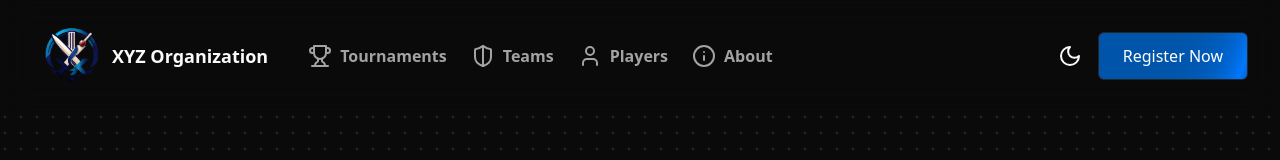
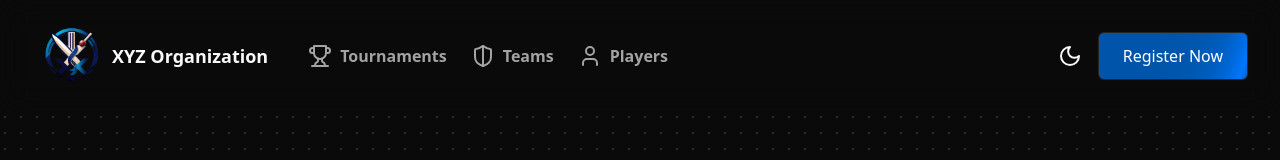
Before and after one commit to DivyanshuLohani/cricket-site, a React (Vite) app: page / in a window 1280 px wide. Shown: the top 160 px of the page. Built offline with nearby package versions, Linux system fonts and the light colour scheme.

Commit message:
fix: Remove unecessary about link

```diff
--- a/src/components/Header/Navlinks.ts
+++ b/src/components/Header/Navlinks.ts
@@ -1,4 +1,4 @@
-import { Info, ShieldHalf, Trophy, User } from "lucide-react";
+import { ShieldHalf, Trophy, User } from "lucide-react";
 
 export const links = [
   {
@@ -16,9 +16,4 @@ export const links = [
     href: "/players",
     icon: User,
   },
-  {
-    name: "About",
-    href: "/about",
-    icon: Info,
-  },
 ];
```
